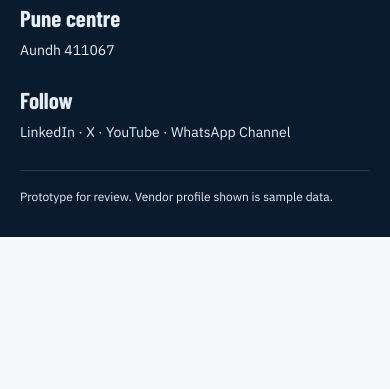
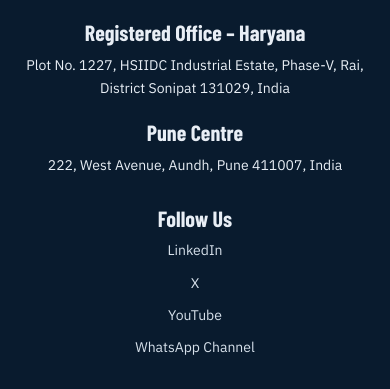
Before and after one commit to bhushanp9/fmvoda-website, a plain HTML site: page index (1).html in a window 390 px wide. Shown: the part 4918-5307 px from the top of the page. Before the commit the page ends 5155 px from the top, so only its background shows below. Drawn offline with nearby package versions, Linux system fonts and the light colour scheme.

Commit message:
Implement footer layout with brand and contact details
Added a new footer layout with brand and social links.

```diff
--- a/index (1).html
+++ b/index (1).html
@@ -184,6 +184,119 @@ button,.btn{opacity:1!important}
 }
 </style>
 
+
+
+<style id="fmvoda-footer-layout1">
+/* FMVODA footer — Layout 1: centred brand and office details on the left, social links on the right. */
+.fmvoda-footer {
+  background: #091b2e;
+  color: #e8eef5;
+  padding: 52px 0 30px;
+}
+.fmvoda-footer .footer-layout1 {
+  display: grid;
+  grid-template-columns: minmax(0, 3fr) minmax(150px, 1fr);
+  gap: 38px;
+  align-items: start;
+}
+.fmvoda-footer .footer-layout1__left {
+  min-width: 0;
+}
+.fmvoda-footer .footer-layout1__brand {
+  text-align: center;
+  margin: 0 auto 30px;
+}
+.fmvoda-footer .footer-layout1__brand h2 {
+  max-width: none;
+  margin: 0 0 9px;
+  color: #fff;
+  font-size: 34px;
+}
+.fmvoda-footer .footer-layout1__brand p {
+  margin: 4px 0;
+  color: #d6e0ea;
+}
+.fmvoda-footer .footer-layout1__addresses {
+  display: grid;
+  grid-template-columns: repeat(2, minmax(0, 1fr));
+  gap: 30px;
+}
+.fmvoda-footer .footer-layout1__address {
+  text-align: center;
+  min-width: 0;
+}
+.fmvoda-footer .footer-layout1__address h3,
+.fmvoda-footer .footer-layout1__social h3 {
+  color: #fff;
+  font-size: 22px;
+  margin: 0 0 9px;
+}
+.fmvoda-footer .footer-layout1__address p {
+  color: #d6e0ea;
+  line-height: 1.7;
+  margin: 0;
+  overflow-wrap: anywhere;
+}
+.fmvoda-footer .footer-layout1__social {
+  padding-top: 3px;
+}
+.fmvoda-footer .footer-layout1__social ul {
+  list-style: none;
+  margin: 0;
+  padding: 0;
+  display: grid;
+  gap: 11px;
+}
+.fmvoda-footer .footer-layout1__social li,
+.fmvoda-footer .footer-layout1__social span {
+  color: #d6e0ea;
+}
+.fmvoda-footer .footer-layout1__social span {
+  display: inline-block;
+  text-decoration: none;
+}
+.fmvoda-footer .footer-layout1__social span:hover {
+  color: #e0ad4f;
+}
+.fmvoda-footer .footer-layout1 .fine {
+  grid-column: 1 / -1;
+  border-top: 1px solid #26394b;
+  padding-top: 16px;
+  margin: 0;
+  color: #c4d0dc;
+  font-size: 12px;
+  line-height: 1.7;
+}
+@media (max-width: 860px) {
+  .fmvoda-footer .footer-layout1 {
+    grid-template-columns: minmax(0, 1fr) minmax(130px, .55fr);
+    gap: 28px;
+  }
+}
+@media (max-width: 600px) {
+  .fmvoda-footer .footer-layout1 {
+    grid-template-columns: 1fr;
+    gap: 26px;
+  }
+  .fmvoda-footer .footer-layout1__brand {
+    margin-bottom: 24px;
+  }
+  .fmvoda-footer .footer-layout1__addresses {
+    grid-template-columns: 1fr;
+    gap: 20px;
+  }
+  .fmvoda-footer .footer-layout1__social {
+    text-align: center;
+  }
+  .fmvoda-footer .footer-layout1__social ul {
+    gap: 9px;
+  }
+  .fmvoda-footer .footer-layout1 .fine {
+    grid-column: 1;
+  }
+}
+</style>
+
 </head>
 <body>
 <svg width="0" height="0" style="position:absolute" aria-hidden="true"><symbol id="mark" viewBox="0 0 48 48"><polygon points="24,2 43,13 43,35 24,46 5,35 5,13" fill="var(--hex,#0E2238)" stroke="#C8963E" stroke-width="2"/><polygon points="24,9 36,31 24,25 12,31" fill="#C8963E"/><rect x="17" y="35" width="14" height="2" fill="#E8741E"/><rect x="17" y="37.7" width="14" height="2" fill="#fff"/><rect x="17" y="40.4" width="14" height="2" fill="#1E7A44"/></symbol></svg>
@@ -251,12 +364,39 @@ button,.btn{opacity:1!important}
 </div></section>
 </main>
 
-<footer><div class="wrap">
-<div><h3>FMVODA</h3><p>Federation of MSME Vendors of Defence &amp; Aerospace. A stronger, self-reliant India through defence MSMEs.</p></div>
-<div><h3>Pune centre</h3><p>Aundh 411067</p></div>
-<div><h3>Follow</h3><p>LinkedIn · X · YouTube · WhatsApp Channel</p></div>
-<div class="fine">Prototype for review. Vendor profile shown is sample data.</div>
-</div></footer>
+<footer class="fmvoda-footer">
+  <div class="wrap footer-layout1">
+    <div class="footer-layout1__left">
+      <div class="footer-layout1__brand">
+        <h2>FMVODA</h2>
+        <p>Federation of MSME Vendors of Defence &amp; Aerospace.</p>
+        <p>A stronger, self-reliant India through defence MSMEs.</p>
+      </div>
+
+      <div class="footer-layout1__addresses">
+        <div class="footer-layout1__address">
+          <h3>Registered Office – Haryana</h3>
+          <p>Plot No. 1227, HSIIDC Industrial Estate, Phase-V, Rai, District Sonipat 131029, India</p>
+        </div>
+        <div class="footer-layout1__address">
+          <h3>Pune Centre</h3>
+          <p>222, West Avenue, Aundh, Pune 411007, India</p>
+        </div>
+      </div>
+    </div>
+
+    <div class="footer-layout1__social">
+      <h3>Follow Us</h3>
+      <ul>
+        <li><span>LinkedIn</span></li>
+        <li><span>X</span></li>
+        <li><span>YouTube</span></li>
+        <li><span>WhatsApp Channel</span></li>
+      </ul>
+    </div>
+
+
+</footer>
 
 <script>
 const cells=[
@@ -279,7 +419,53 @@ const steps=document.getElementById('steps');
 function role(r){document.querySelectorAll('.seg button').forEach(b=>b.setAttribute('aria-pressed',b.dataset.r===r));
 steps.innerHTML=flows[r].map(s=>'<div class="card"><h3>'+s[0]+'</h3><p>'+s[1]+'</p></div>').join('');}
 document.querySelectorAll('.seg button').forEach(b=>b.onclick=()=>role(b.dataset.r));role('v');
-document.getElementById('f').onsubmit=e=>{e.preventDefault();document.getElementById('msg').textContent='Prototype only: your details have not been sent or saved. Backend submission will be connected separately.';};
+const API_URL = "https://fmvoda-website.onrender.com";
+
+document.getElementById('f').onsubmit = async (e) => {
+  e.preventDefault();
+
+  const form = e.currentTarget;
+  const msg = document.getElementById('msg');
+  const button = form.querySelector('button[type="submit"]');
+
+  const data = {
+    c: form.elements.c.value.trim(),
+    p: form.elements.p.value.trim(),
+    s: form.elements.s.value
+  };
+
+  button.disabled = true;
+  msg.style.color = "#1E7A44";
+  msg.textContent = "Submitting your application...";
+
+  try {
+    const response = await fetch(`${API_URL}/api/membership`, {
+      method: "POST",
+      headers: {
+        "Content-Type": "application/json"
+      },
+      body: JSON.stringify(data)
+    });
+
+    const result = await response.json();
+
+    if (!response.ok) {
+      throw new Error(result.detail || "Submission failed");
+    }
+
+    msg.textContent =
+      `Application submitted successfully! Reference ID: ${result.reference_id}`;
+
+    form.reset();
+  } catch (error) {
+    console.error("Membership submission error:", error);
+    msg.style.color = "#B42318";
+    msg.textContent =
+      "Unable to submit your application. Please try again later.";
+  } finally {
+    button.disabled = false;
+  }
+};
 </script>
 </body>
 </html>
```
